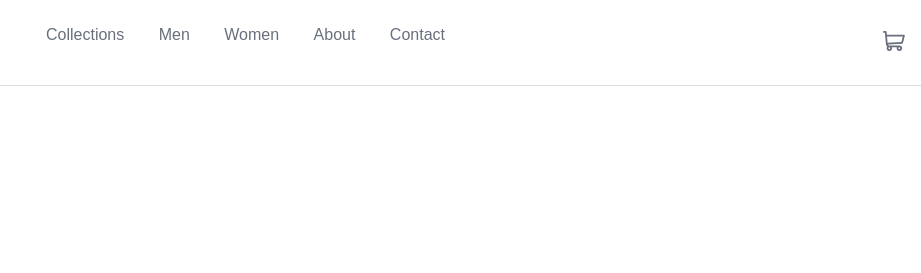
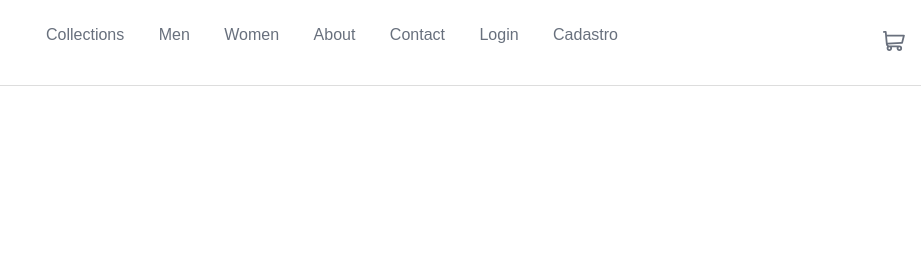
Before and after one commit to arizinho1/e-commerce, a plain HTML site: page index.html in a window 1280 px wide. Shown: the top 273 px of the page, 206-1127 px from the left. Drawn offline with Linux system fonts and the light colour scheme.

Commit message:
navbar login e cadastro

```diff
--- a/index.html
+++ b/index.html
@@ -21,6 +21,9 @@
                         <li><a href="">Women</a></li>
                         <li><a href="">About</a></li>
                         <li><a href="">Contact</a></li>
+                        <li><a href="">Login</a></li>
+                        <li><a href="">Cadastro</a></li>
+
                     </ul>
                 </nav>
             </div>
```
